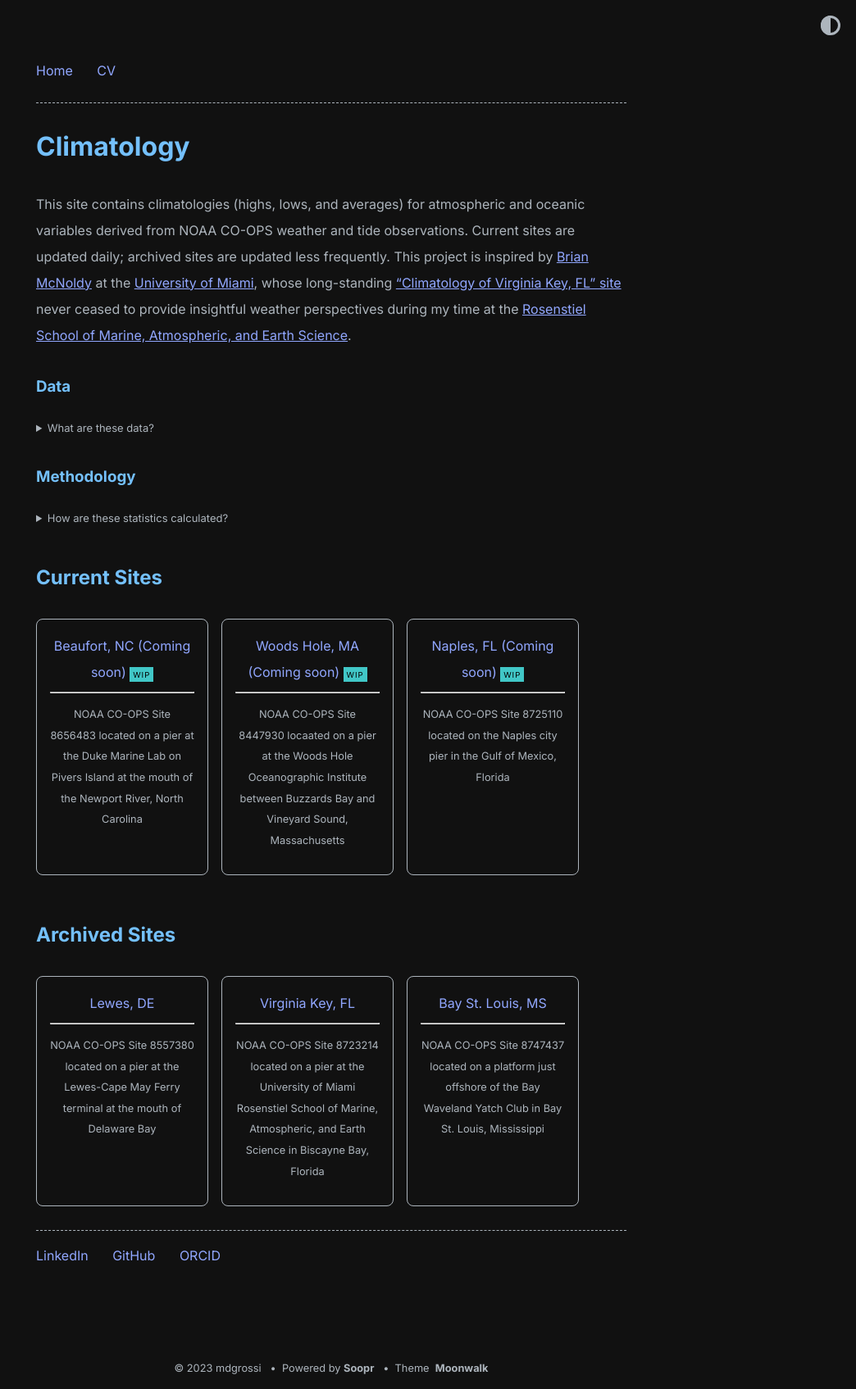
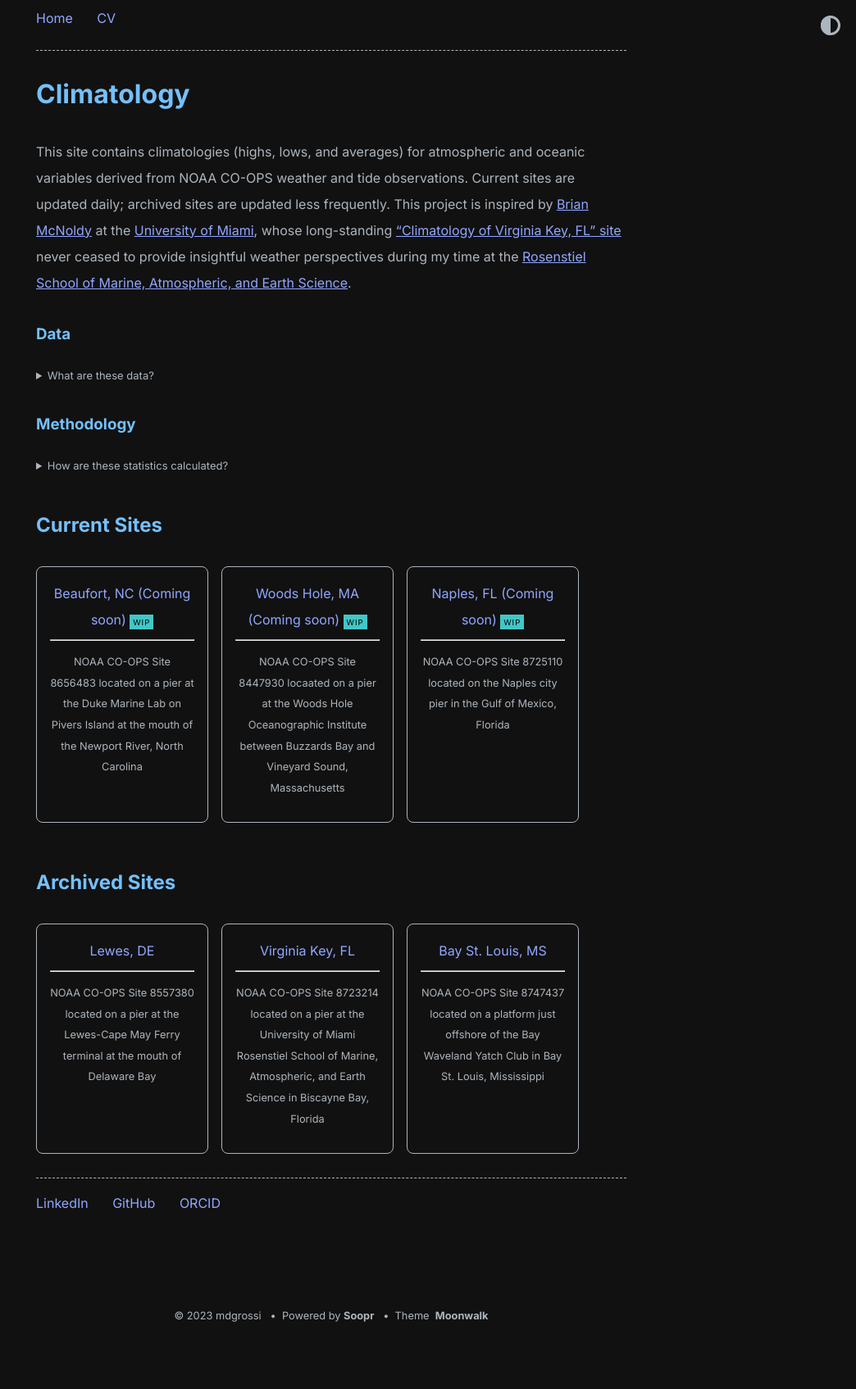
Before and after one commit to mdgrossi/climatologyweb, a Jekyll site: the page built from index.md, in a window 1280 px wide. Shown: the whole page at 82% size, without its empty margins (236-1280 px from the left). Built offline with Jekyll 4.4.1, drawn with Linux system fonts in a browser that asks for light colours; after the commit the page ends 1619 px from its top, so only the background shows below that.

Commit message:
Try to remove empty space

```diff
--- a/_sass/moonwalk.scss
+++ b/_sass/moonwalk.scss
@@ -41,7 +41,7 @@ li { margin: 0.4em 0; }
 .w {
   max-width: 720px;
   margin: 0 auto;
-  padding: 4em 2em;
+  //padding: 4em 2em;//
 }
 
 table, th, td {
```
